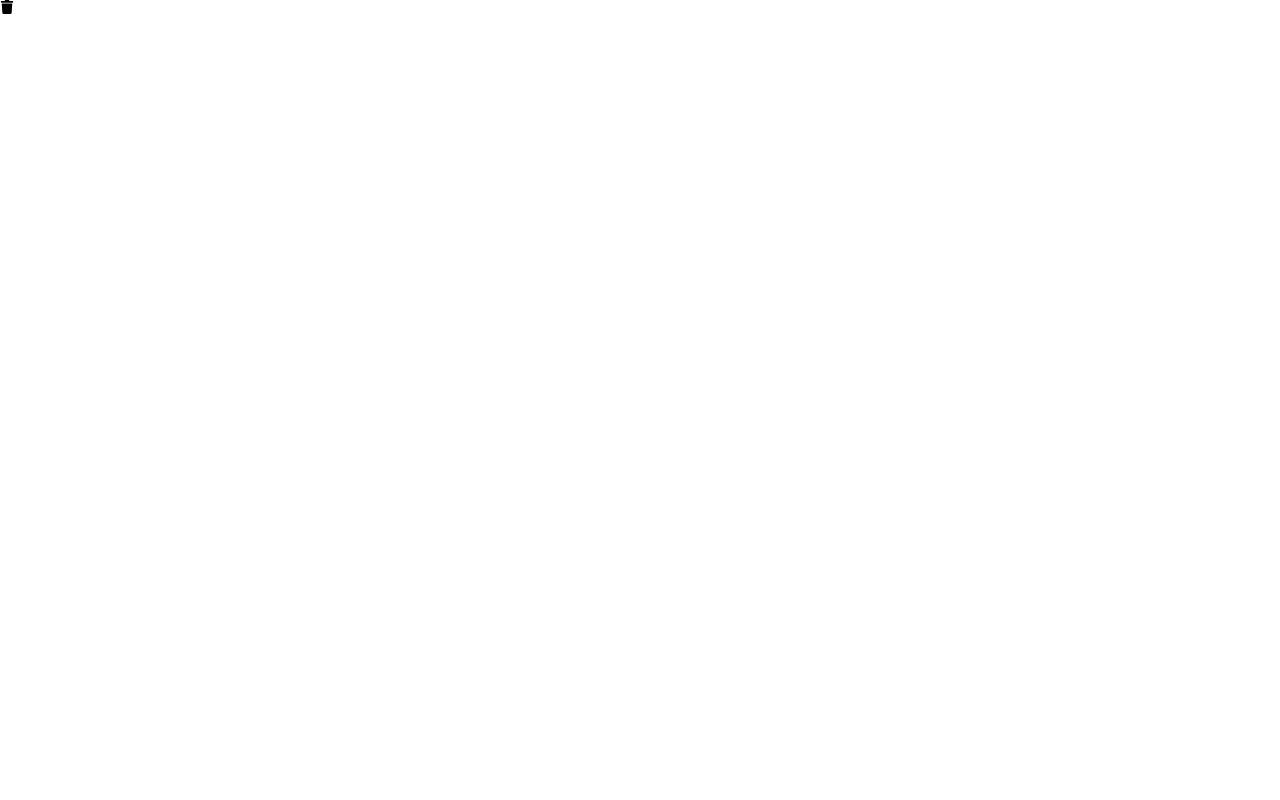
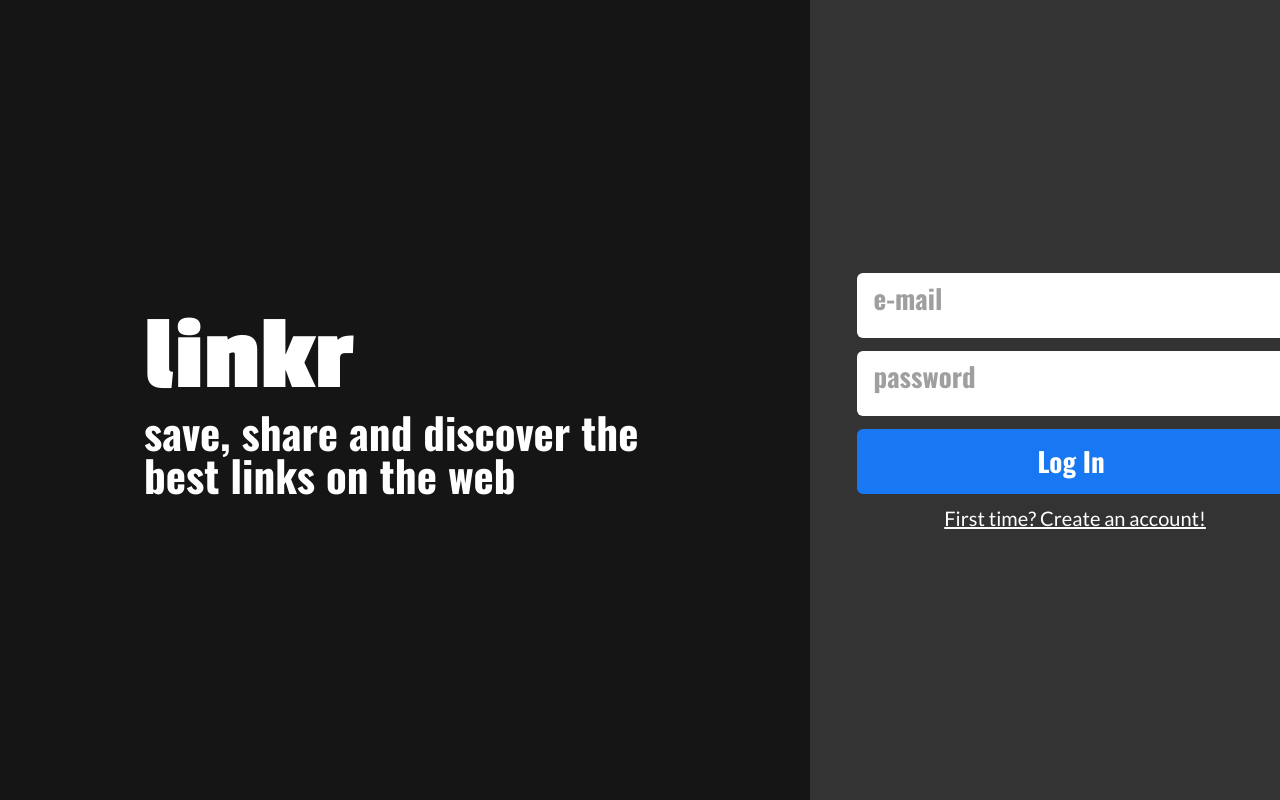
Before and after one commit to Marcelovmendes/Linkr, a React (Vite) app: page / in a window 1280 px wide. Built offline with nearby package versions, Linux system fonts and the light colour scheme.

Commit message:
FEAT: Static Auth Pages

```diff
--- a/index.html
+++ b/index.html
@@ -1,13 +1,21 @@
 <!DOCTYPE html>
 <html lang="en">
+
 <head>
   <meta charset="UTF-8" />
   <link rel="icon" type="image/svg+xml" href="/vite.svg" />
+  <link rel="preconnect" href="https://fonts.googleapis.com">
+  <link rel="preconnect" href="https://fonts.gstatic.com" crossorigin>
+  <link rel="preconnect" href="https://fonts.googleapis.com">
+  <link rel="preconnect" href="https://fonts.gstatic.com" crossorigin>
+  <link href="https://fonts.googleapis.com/css2?family=Lato:ital,wght@0,300;0,400;0,700;0,900;1,300;1,400;1,700&family=Oswald:wght@200;300;400;500;600;700&family=Passion+One:wght@400;700;900&display=swap" rel="stylesheet">
   <meta name="viewport" content="width=device-width, initial-scale=1.0" />
-    <title>Vite + React</title>
+  <title>linkr - save, share and discover the best links on the web</title>
 </head>
+
 <body>
   <div id="root"></div>
   <script type="module" src="/src/main.jsx"></script>
 </body>
+
 </html>
--- a/src/App.jsx
+++ b/src/App.jsx
@@ -1,12 +1,21 @@
 import { useState } from 'react'
 import DeletePost from './components/Delete'
+import { BrowserRouter, Route, Routes } from 'react-router-dom'
+import SignIn from './pages/Auth/SignIn'
+import SignUp from './pages/Auth/SignUp'
 function App() {
   const [count, setCount] = useState(0)
 
   return (
     <>
-     <DeletePost></DeletePost>
-</>
+      <BrowserRouter>
+        <Routes>
+          <Route path='/' element={<SignIn/>}/>
+          <Route path='/sign-up' element={<SignUp/>}/>
+          <Route path='/delete' element={<DeletePost state={[count, setCount]}/>} />
+        </Routes>
+      </BrowserRouter>
+    </>
   )
 }
 
--- a/src/components/Delete.jsx
+++ b/src/components/Delete.jsx
@@ -17,7 +17,7 @@ export default function DeletePost() {
   }*/
     const deleteRequisition = async() => {
     try{
-      axios.delete(`http://localhost:8000/api/posts/${id}`)
+      // axios.delete(`http://localhost:8000/api/posts/${id}`)
 
     }catch(err){
      console.log(err)
--- /dev/null
+++ b/src/pages/Auth/Components/TextGroup.jsx
@@ -0,0 +1,36 @@
+import styled from "styled-components"
+
+export default function TextGroup() {
+    return (
+        <TextContainer>
+            <h1>linkr</h1>
+            <h2>
+                save, share and discover the<br />
+                best links on the web
+            </h2>
+        </TextContainer>
+    )
+}
+
+const TextContainer = styled.div`
+    display: flex;
+    flex-direction: column;
+    justify-content: center;
+    padding-left: 144px;
+    height: 100vh;
+    width: 63.29%;
+    color: #FFFFFF;
+
+    h1 {
+        font-family: 'Passion One';
+        font-size: 106px;
+        font-weight: 700;
+        text-align: left;
+    }
+    h2 {
+        font-family: 'Oswald';
+        font-size: 43px;
+        font-weight: 700;
+        text-align: left;
+    }
+`
--- /dev/null
+++ b/src/pages/Auth/Components/styles.jsx
@@ -0,0 +1,70 @@
+import styled from "styled-components";
+
+export const MainComponentStyle = styled.div`
+    display: flex;
+    width: 100%;
+    height: 100%;
+    flex-direction: row;
+    align-items: center;
+    justify-content: center;
+    background-color: #151515;
+`;
+
+export const FormStyle = styled.form`
+        display: flex;
+        flex-direction: column;
+        height: 100vh;
+        width: 36.71%;
+        justify-content: center;
+        align-items: center;
+        box-sizing: border-box;
+        background-color: #333333;
+
+        a {
+            font-family: 'Lato';
+            font-size: 20px;
+            font-weight: 400;
+            margin-top: 14px;
+            color: #FFFFFF;
+            text-align: center;
+            margin-left: 60px;
+        }
+`;
+
+
+export const Input = styled.input`
+    margin-bottom: 13px;
+    height: 65px;
+    width: 429px;
+    border-radius: 6px;
+    border: 0;
+    box-sizing: border-box;
+    padding-left: 17px;
+    margin-left: 52px;
+    ::placeholder{
+        opacity: 1;
+        color: #9F9F9F;
+        font-family: 'Oswald';
+        font-size: 27px;
+        font-weight: 700;
+        text-align: left;
+
+    }
+`;
+
+export const Button = styled.input`
+        font-family: 'Oswald';
+        font-size: 27px;
+        font-weight: 700;
+        text-align: center;
+        color: #ffff;
+        margin-left: 52px;
+
+        border: 0;
+        height: 65px;
+        width: 429px;
+        border-radius: 6px;
+        background-color: #1877F2;
+        cursor: pointer;
+
+`;
--- /dev/null
+++ b/src/pages/Auth/SignIn.jsx
@@ -0,0 +1,25 @@
+import { Link } from "react-router-dom";
+import TextGroup from "./Components/TextGroup";
+import { Button, FormStyle, Input, MainComponentStyle } from "./Components/styles";
+import { useState } from "react";
+
+export default function SignIn() {
+    const [form, setForm] = useState({})
+
+    function handleForm(e) {
+        setForm({ ...form, [e.target.name]: e.target.value })
+        console.log(form)
+    }
+
+    return (
+        <MainComponentStyle>
+            <TextGroup/>
+            <FormStyle onSubmit={() => alert("ainda não ta pronto aaaaaa")}>
+                <Input placeholder="e-mail" name="email" onChange={(e) => handleForm(e)} />
+                <Input placeholder="password" name="password" onChange={(e) => handleForm(e)} />
+                <Button type="submit" value="Log In" />
+                <Link to="/sign-up">First time? Create an account!</Link>
+            </FormStyle>
+        </MainComponentStyle>
+    )
+}
--- /dev/null
+++ b/src/pages/Auth/SignUp.jsx
@@ -0,0 +1,27 @@
+import { Link } from "react-router-dom";
+import TextGroup from "./Components/TextGroup";
+import { Button, FormStyle, Input, MainComponentStyle } from "./Components/styles";
+import { useState } from "react";
+
+export default function SignUp() {
+    const [form, setForm] = useState({})
+
+    function handleForm(e) {
+        setForm({ ...form, [e.target.name]: e.target.value })
+        console.log(form)
+    }
+
+    return (
+        <MainComponentStyle>
+            <TextGroup/>
+            <FormStyle onSubmit={() => alert("ainda não ta pronto aaaaaa")}>
+                <Input placeholder="e-mail" name="email" onChange={(e) => handleForm(e)} />
+                <Input placeholder="password" name="password" onChange={(e) => handleForm(e)} />
+                <Input placeholder="username" name="name" onChange={(e) => handleForm(e)} />
+                <Input placeholder="picture url" name="picture_url" onChange={(e) => handleForm(e)} />
+                <Button type="submit" value="Sign Up" />
+                <Link to="/">Switch back to log in</Link>
+            </FormStyle>
+        </MainComponentStyle>
+    )
+}
```
Also changed, not shown: .eslintrc.js, 1 other file (tests, documents, lock files or other folders). Lines whose indentation alone changed are shown as unchanged.
